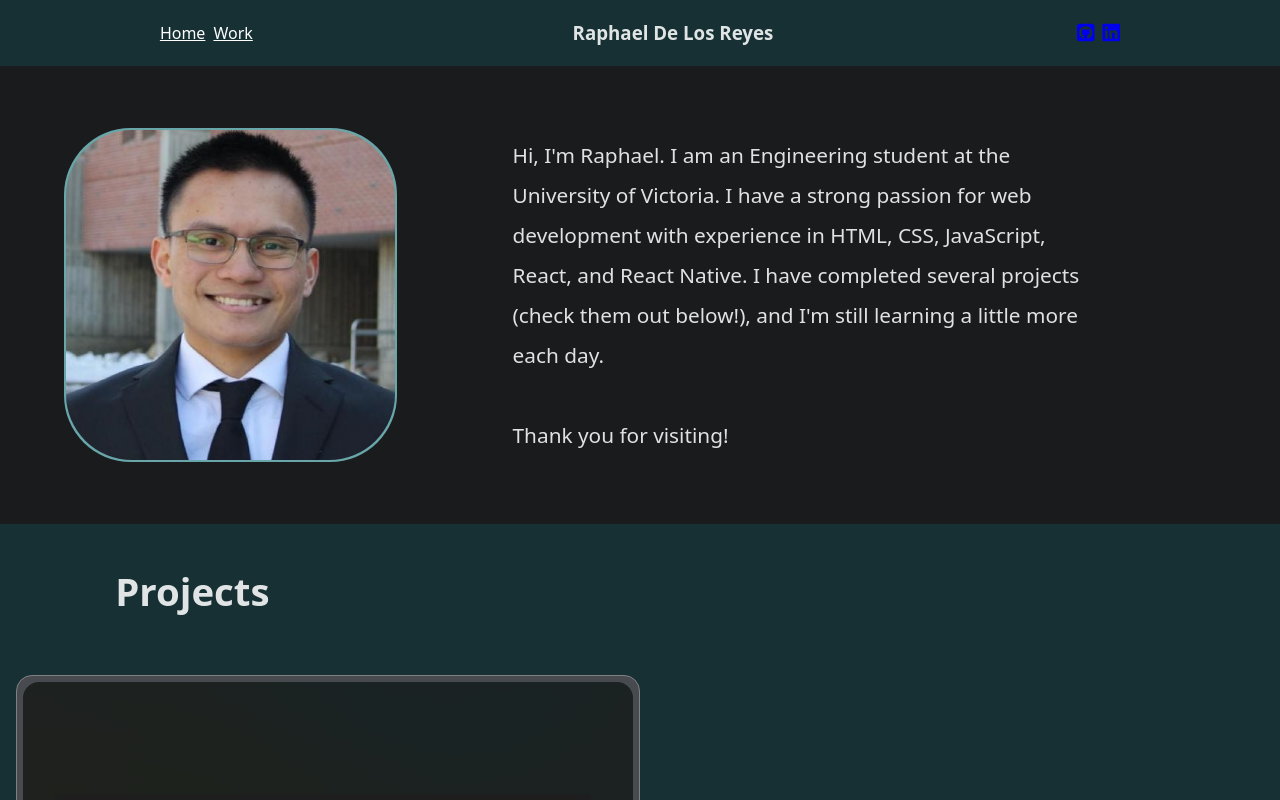
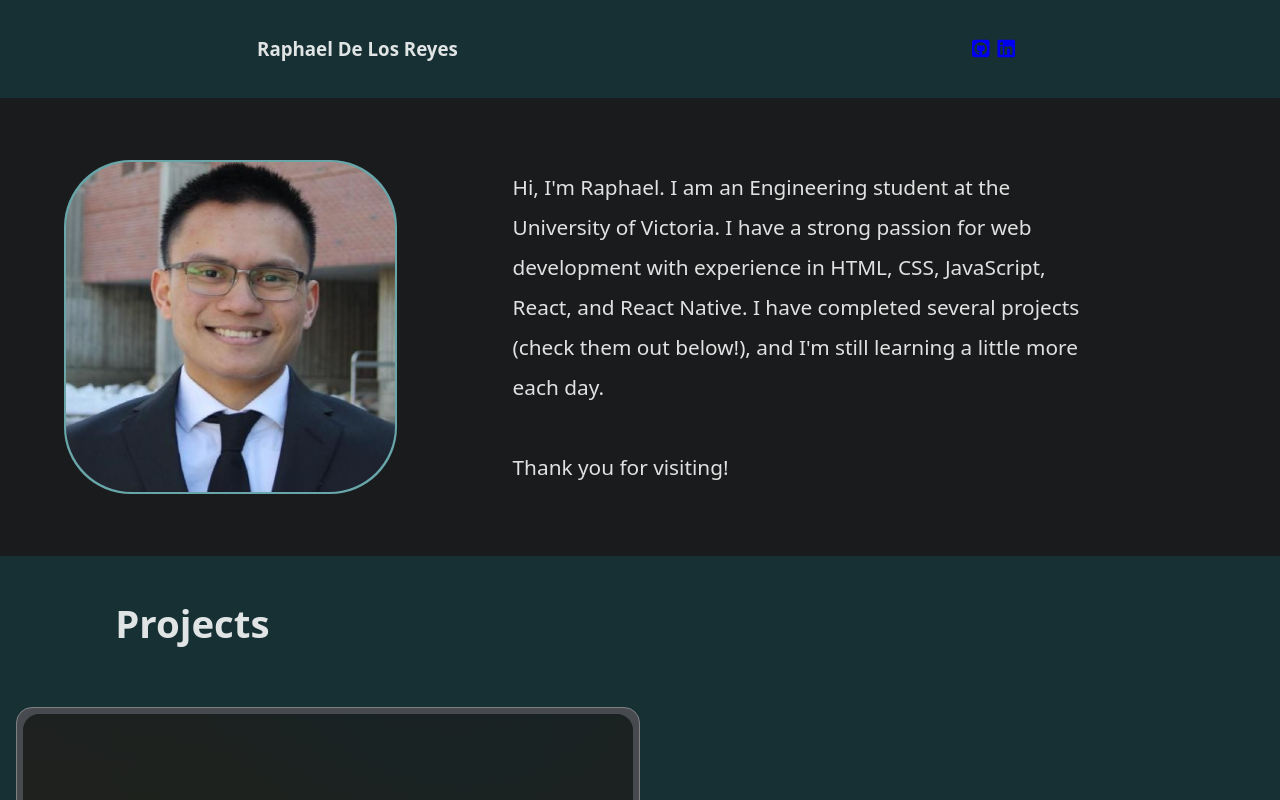
Before and after one commit to RD2P/RD2P.github.io, a React (Vite) app: page / in a window 1280 px wide. Shown: the top 800 px of the page. Built offline with nearby package versions, Linux system fonts and the light colour scheme.

Commit message:
Removed non-working nav links

```diff
--- a/src/components/NavBar.jsx
+++ b/src/components/NavBar.jsx
@@ -3,17 +3,13 @@ import '../styles/navbar.css'
 const NavBar = () => {
   return (
     <header className="navbar">
-      <nav>
-        <a href="https://rd2p.github.io/">Home</a>
-        <a href="#/">Work</a>
-      </nav>
-      <h3 className="name">Raphael De Los Reyes</h3>
-      <div className="socials-icons">
+      <h3 className="navbar--title">Raphael De Los Reyes</h3>
+      <div className="navbar--icons">
         <a href="https://github.com/RD2P" className="social">
          <i className="fa-brands fa-square-github fa-lg"></i>
         </a>
         <a href="https://www.linkedin.com/in/glennraphaeldlr/" className="social">
-          <i className="fa-brands fa-linkedin  fa-lg"></i>
+          <i className="fa-brands fa-linkedin  fa-lg" ></i>
         </a>
       </div>
     </header>
--- a/src/styles/navbar.css
+++ b/src/styles/navbar.css
@@ -1,30 +1,24 @@
 .navbar {
   background-color: var(--primary);
-  width: 100%;
   display: flex;
   align-items: center;
   justify-content: space-around;
   min-width: 320px;
+  padding: 1rem 0;
 }
 
-nav {
+/* .navbar--title {
+
+} */
+
+/* .navbar--icons {
   display: flex;
-  justify-content: space-between;
-  padding: 0 0.5rem;
-}
-
-nav a {
-  margin-right: 0.5rem;
-  color: white;
-}
-
-.socials-icons {
-  display: flex;
-}
+  justify-content: space-around;
+} */
 
 .social {
-  align-self: center;
-  justify-self: center;
+  /* align-self: center;
+  justify-self: center; */
   margin-right: 0.5rem;
-  height: 100%;
+  /* height: 100%; */
 }
```
